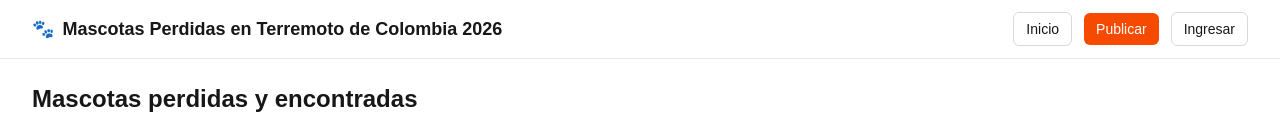
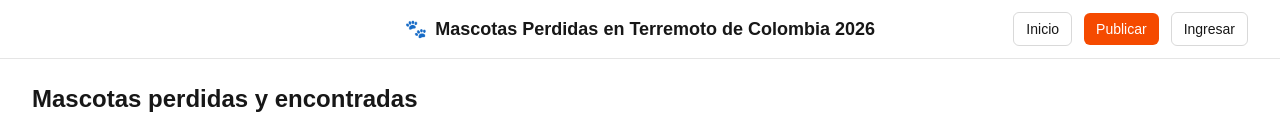
Before and after one commit to Kat2419/Mascotas-perdidas, a Next.js app: page / in a window 1280 px wide. Shown: the top 137 px of the page. Built offline with nearby package versions, Linux system fonts and the light colour scheme; no server answers; the database is empty.

Commit message:
Center the header title
The title was left-aligned next to the logo; a 3-column grid keeps
the nav buttons pinned right while truly centering the title.

```diff
--- a/src/components/header.tsx
+++ b/src/components/header.tsx
@@ -10,14 +10,16 @@ export async function Header() {
 
   return (
     <header className="sticky top-0 z-10 border-b border-black/10 dark:border-white/10 bg-white/90 dark:bg-black/70 backdrop-blur">
-      <div className="flex w-full items-center justify-between gap-3 px-4 sm:px-6 lg:px-8 py-3">
-        <Link href="/" className="flex items-center gap-2 font-bold text-lg">
+      <div className="grid grid-cols-[1fr_auto_1fr] items-center gap-3 px-4 sm:px-6 lg:px-8 py-3">
+        <div />
+
+        <Link href="/" className="flex items-center gap-2 font-bold text-lg justify-self-center">
           <span aria-hidden>🐾</span>
           <span className="hidden sm:inline">Mascotas Perdidas en Terremoto de Colombia 2026</span>
           <span className="sm:hidden">Mascotas Perdidas</span>
         </Link>
 
-        <nav className="flex items-center gap-2 sm:gap-3">
+        <nav className="flex items-center gap-2 sm:gap-3 justify-self-end">
           <Link
             href="/"
             className="rounded-md px-3 py-1.5 text-sm font-medium border border-black/15 dark:border-white/20 hover:bg-black/5 dark:hover:bg-white/10 transition-colors"
```
